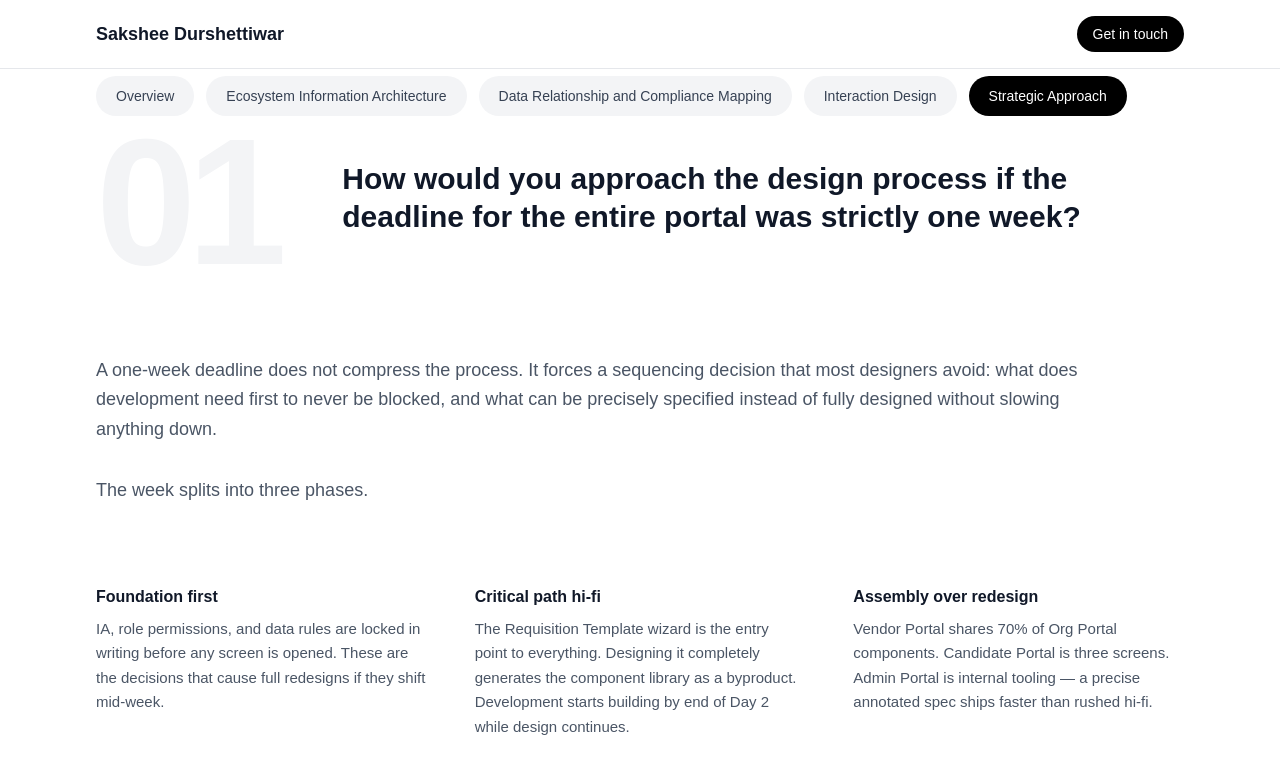
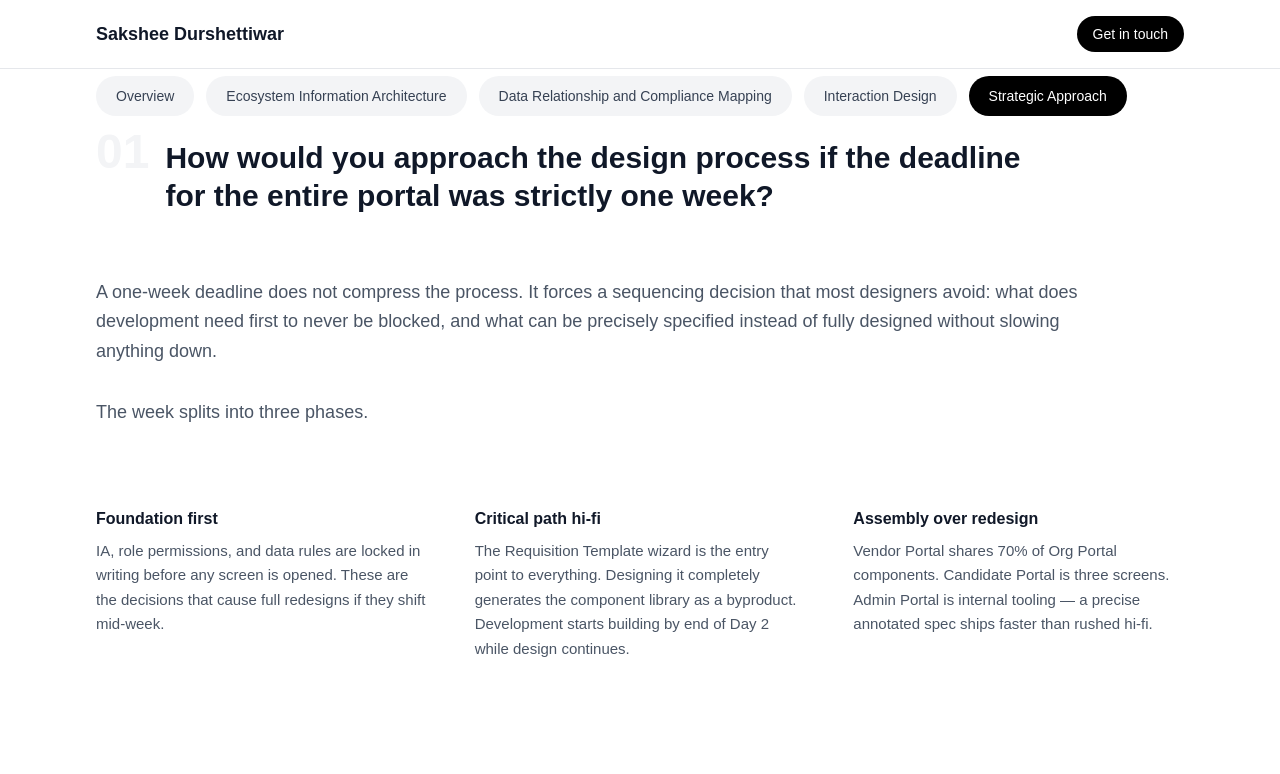
Before and after one commit to saksheedurshettiwar/Heizen, a Next.js app: page / in a window 1280 px wide. Both pictures are taken after a click on the button "Strategic Approach". Shown: the part 320-1094 px from the top of the page. Built offline with nearby package versions, Linux system fonts and the light colour scheme.

Commit message:
Inline section numbers with questions: reduced to 4xl/5xl and aligned on baseline

```diff
--- a/app/page.tsx
+++ b/app/page.tsx
@@ -570,11 +570,9 @@ export default function AccessIQCaseStudy() {
 
               {/* Q1 */}
               <div className="mb-32">
-                <div className="flex items-start gap-8 md:gap-16 mb-16">
-                  <span className="text-[120px] md:text-[180px] font-bold text-gray-100 leading-none tracking-tighter flex-shrink-0 -mt-4">01</span>
-                  <div className="pt-6 md:pt-8 flex-1">
-                    <h3 className="text-2xl md:text-3xl font-semibold text-gray-900 leading-tight max-w-4xl">How would you approach the design process if the deadline for the entire portal was strictly one week?</h3>
-                  </div>
+                <div className="flex items-baseline gap-3 md:gap-4 mb-16">
+                  <span className="text-4xl md:text-5xl font-bold text-gray-100 leading-none flex-shrink-0">01</span>
+                  <h3 className="text-2xl md:text-3xl font-semibold text-gray-900 leading-tight max-w-4xl">How would you approach the design process if the deadline for the entire portal was strictly one week?</h3>
                 </div>
                 <div className="space-y-8">
                   <p className="text-lg text-gray-600 leading-relaxed max-w-5xl">A one-week deadline does not compress the process. It forces a sequencing decision that most designers avoid: what does development need first to never be blocked, and what can be precisely specified instead of fully designed without slowing anything down.</p>
@@ -598,11 +596,9 @@ export default function AccessIQCaseStudy() {
 
               {/* Q2 */}
               <div className="mb-32">
-                <div className="flex items-start gap-8 md:gap-16 mb-16">
-                  <span className="text-[120px] md:text-[180px] font-bold text-gray-100 leading-none tracking-tighter flex-shrink-0 -mt-4">02</span>
-                  <div className="pt-6 md:pt-8 flex-1">
-                    <h3 className="text-2xl md:text-3xl font-semibold text-gray-900 leading-tight max-w-4xl">Detail your strategy for prioritisation and how you would handle Non-Goals.</h3>
-                  </div>
+                <div className="flex items-baseline gap-3 md:gap-4 mb-16">
+                  <span className="text-4xl md:text-5xl font-bold text-gray-100 leading-none flex-shrink-0">02</span>
+                  <h3 className="text-2xl md:text-3xl font-semibold text-gray-900 leading-tight max-w-4xl">Detail your strategy for prioritisation and how you would handle Non-Goals.</h3>
                 </div>
                 <div className="space-y-10">
                   <p className="text-lg text-gray-600 leading-relaxed max-w-5xl">Prioritisation in a one-week sprint is not about what is important. Everything on the brief is important. It is about what blocks development if it is missing, and what can be added later without touching existing work.</p>
@@ -629,11 +625,9 @@ export default function AccessIQCaseStudy() {
 
               {/* Q3 */}
               <div className="mb-24">
-                <div className="flex items-start gap-8 md:gap-16 mb-16">
-                  <span className="text-[120px] md:text-[180px] font-bold text-gray-100 leading-none tracking-tighter flex-shrink-0 -mt-4">03</span>
-                  <div className="pt-6 md:pt-8 flex-1">
-                    <h3 className="text-2xl md:text-3xl font-semibold text-gray-900 leading-tight max-w-4xl">How you would ensure that Non-Negotiable Automations are clearly accounted for in the UI.</h3>
-                  </div>
+                <div className="flex items-baseline gap-3 md:gap-4 mb-16">
+                  <span className="text-4xl md:text-5xl font-bold text-gray-100 leading-none flex-shrink-0">03</span>
+                  <h3 className="text-2xl md:text-3xl font-semibold text-gray-900 leading-tight max-w-4xl">How you would ensure that Non-Negotiable Automations are clearly accounted for in the UI.</h3>
                 </div>
                 <div className="space-y-10">
                   <p className="text-lg text-gray-600 leading-relaxed max-w-5xl">Automations that fire without a human click are invisible by default. Invisible system actions create confusion, distrust, and support tickets. The design responsibility is to make every automation visible, traceable, and narrated in the UI at the exact moment it fires.</p>
```
